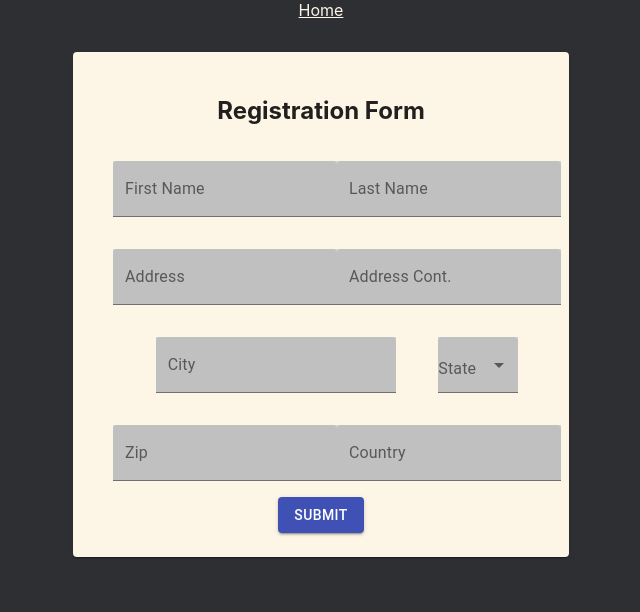
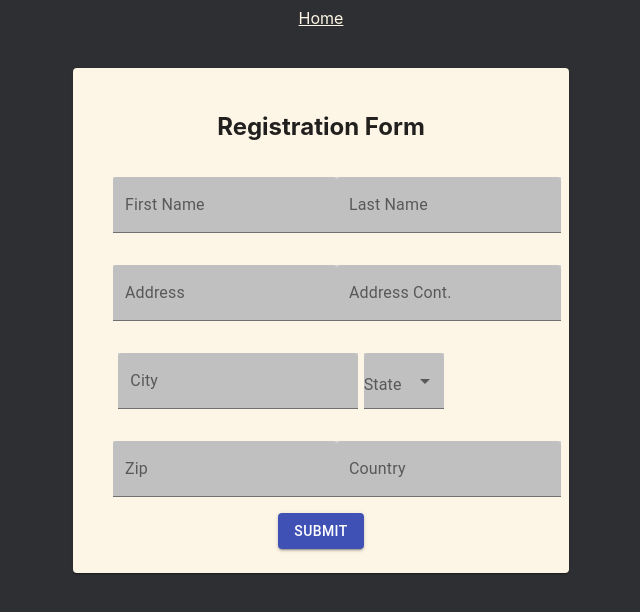
Before and after one commit to meloegel/merkle-fe, a React (Create React App) app: page /register in a window 1280 px wide. Shown: the top 612 px of the page, without its empty margins (319-959 px from the left). Built offline with nearby package versions, Linux system fonts and the light colour scheme.

Commit message:
updated reg form

```diff
--- a/src/App.css
+++ b/src/App.css
@@ -10,6 +10,7 @@ html {
 /* Nav */
 nav {
   text-align: center;
+  padding: 0.5rem;
 }
 .nav {
   color: oldlace;
@@ -64,7 +65,7 @@ nav {
   flex-direction: row;
   justify-content: center;
   padding: 1rem;
-  width: 100%;
+  width: 75%;
   display: flex;
   justify-content: space-evenly;
 }
```
